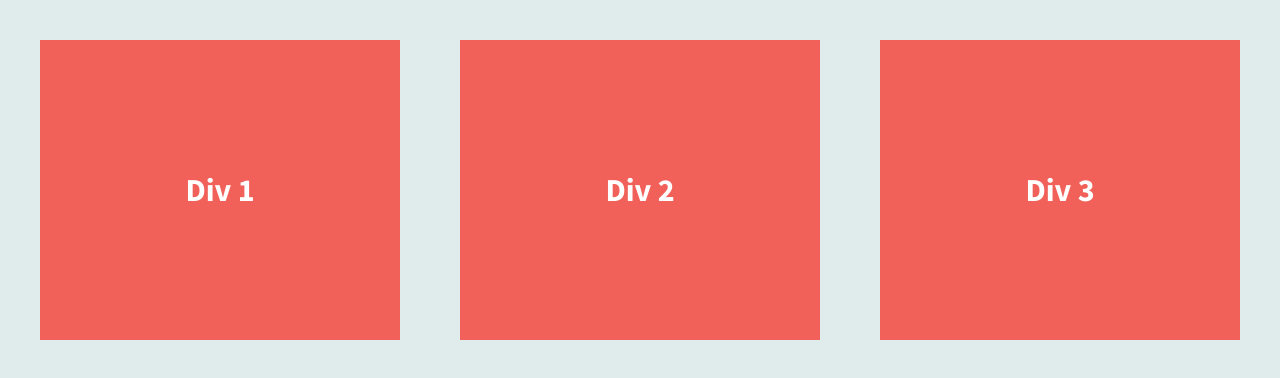
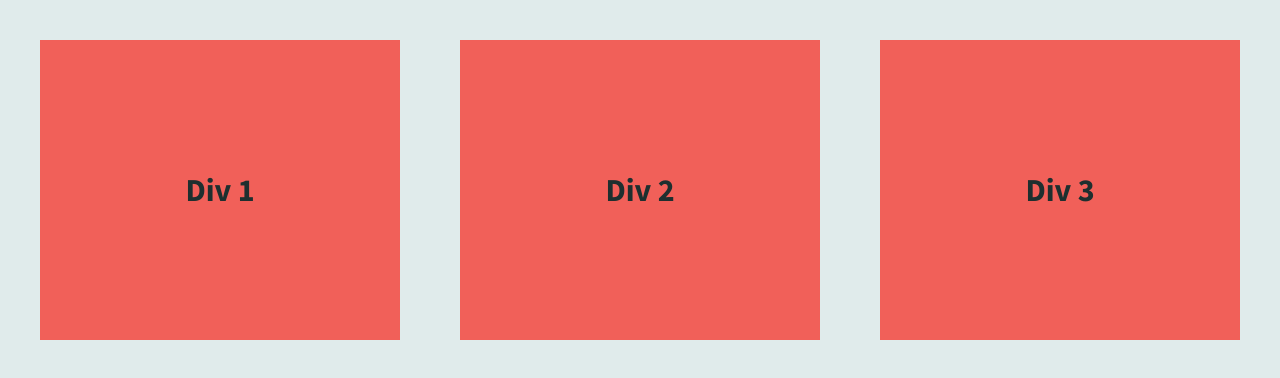
Before and after one commit to andreahm96/flexbox-practice-4, a plain HTML site: page index.html in a window 1280 px wide. Drawn offline with nearby package versions, Linux system fonts and the light colour scheme.

Commit message:
changed font color

```diff
--- a/css/main.css
+++ b/css/main.css
@@ -120,7 +120,7 @@ body {
   display:flex;
   justify-content: center;
   align-items: center;
-  color: #fff;
+  color: #1e2f2f;
   line-height: 1.5em;
   font-size: 1.6em;
   background-color: #f16059;
```
